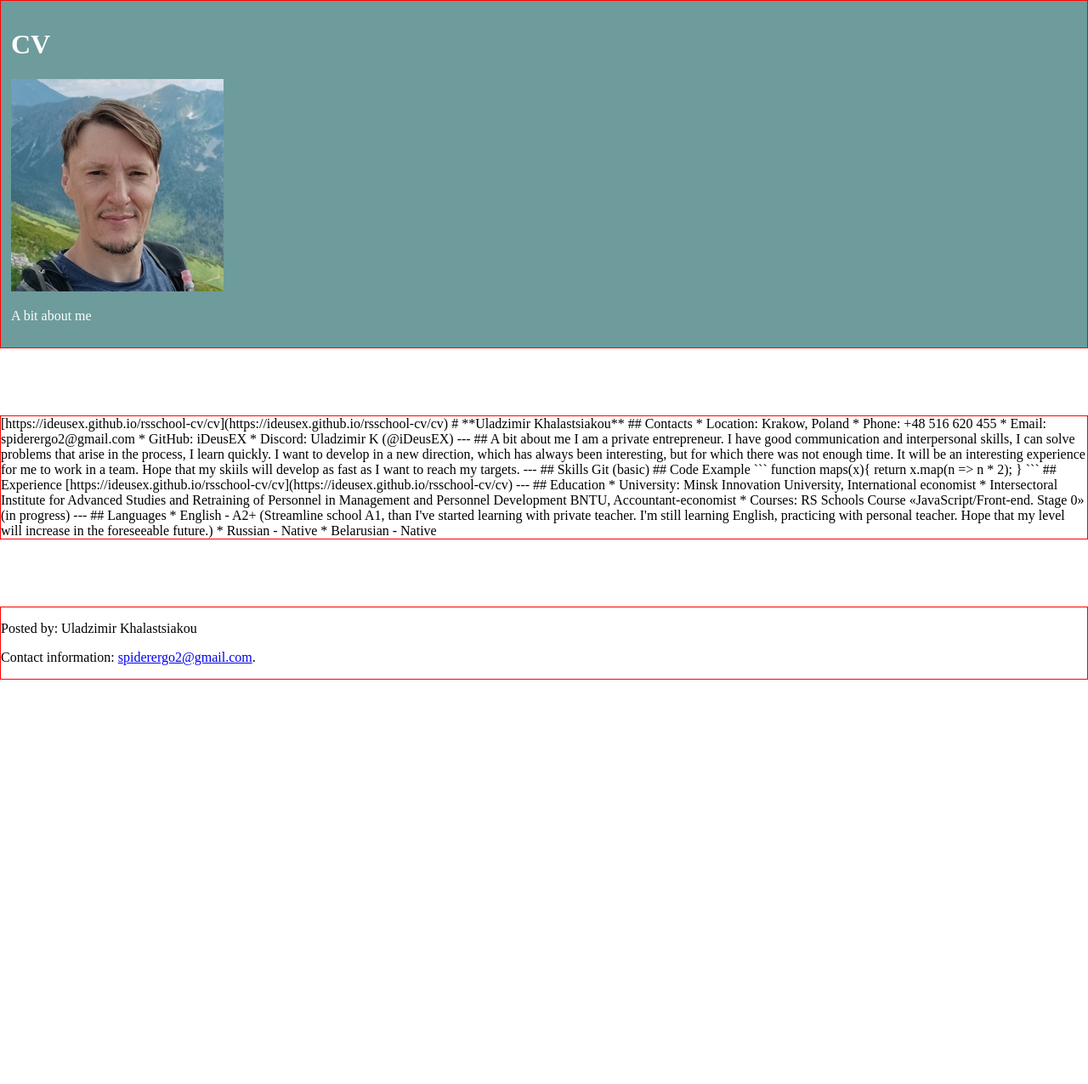
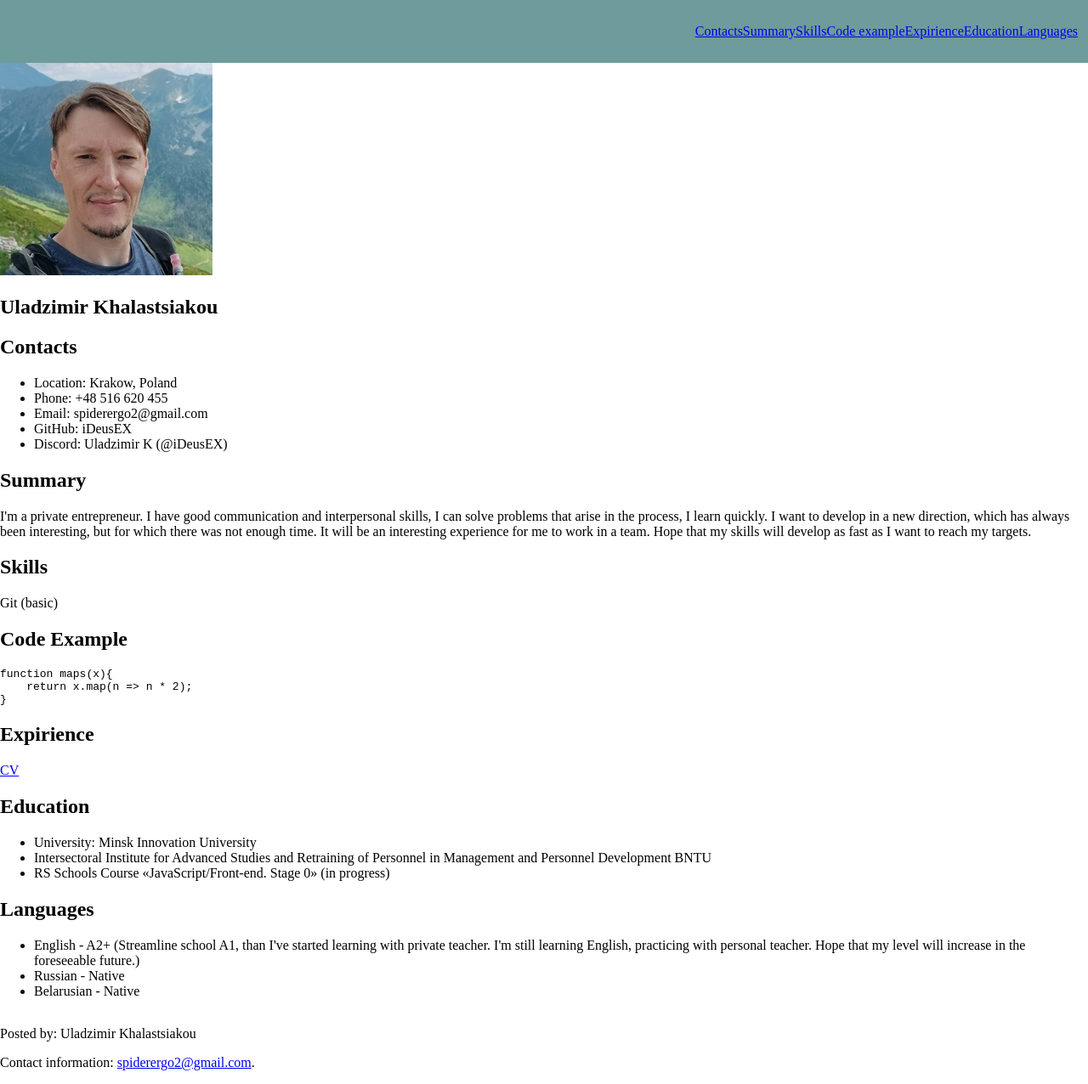
Before and after one commit to iDeusEX/rsschool-cv, a plain HTML site: page index.html in a window 1280 px wide. Shown: the whole page at 85% size. Before the commit the page ends 800 px from the top, so only its background shows below. Drawn offline with Linux system fonts and the light colour scheme.

Commit message:
feat: styles, add list,sections,links

````diff
--- a/index.html
+++ b/index.html
@@ -1,77 +1,87 @@
 <!DOCTYPE html>
 <html lang="en">
+
 <head>
     <meta charset="UTF-8">
     <meta name="viewport" content="width=device-width, initial-scale=1.0">
     <title>cv</title>
     <link rel="stylesheet" href="style.css">
     <link rel="icon" href="assets/img/favicon.ico">
-    <style>
-        header {
-            border: 1px solid red;
-        }
-        main {
-            border: 1px solid red;
-        }
-        footer {
-            border: 1px solid red;
-        }
-    </style>
-    <style>
-        .header {background: #6e9b9b; color: #fdfdfd; padding: 12px;}
-        .body {min-height: 100vh; margin: 0; padding: 0;
-            display: flex;
-            flex-direction: column;
-            justify-content: space-between;
-            }
-        .container {
-            max-width: 1440px;
-            margin: auto;
-        }
-    </style>
 </head>
+
 <body class="body">
     <header class="header">
         <div class="container">
-            <h1>CV</h1>
-            <img src="assets/img/cvphoto.jpg" alt="my photo">
-            <p>A bit about me</p>
+            <nav class="nav">
+                <ul class="nav-list">
+                  <li class="nav-item"><a href="#contacts" class="nav-link">Contacts</a></li>
+                  <li class="nav-item"><a href="#summary" class="nav-link">Summary</a></li>
+                  <li class="nav-item"><a href="#skills" class="nav-link">Skills</a></li>
+                  <li class="nav-item"><a href="#code example" class="nav-link">Code example</a></li>
+                  <li class="nav-item"><a href="#expirience" class="nav-link">Expirience</a></li>
+                  <li class="nav-item"><a href="#education" class="nav-link">Education</a></li>
+                  <li class="nav-item"><a href="#languages" class="nav-link">Languages</a></li>
+                </ul>
+              </nav>
+
         </div>
     </header>
     <main>
         <div class="container">
-            [https://ideusex.github.io/rsschool-cv/cv](https://ideusex.github.io/rsschool-cv/cv)
-            # **Uladzimir Khalastsiakou**
-            ## Contacts
-            * Location: Krakow, Poland
-            * Phone: +48 516 620 455
-            * Email: spiderergo2@gmail.com
-            * GitHub: iDeusEX
-            * Discord: Uladzimir K (@iDeusEX)
-            ---
-            ## A bit about me
-            I am a private entrepreneur. I have good communication and interpersonal skills, I can solve problems that arise in the process, I learn quickly. I want to develop in a new direction, which has always been interesting, but for which there was not enough time. It will be an interesting experience for me to work in a team. Hope that my skiils will develop as fast as I want to reach my targets.
-            ---
-            ## Skills
-            Git (basic)
-            ## Code Example
-            ```
-            function maps(x){
-                return x.map(n => n * 2);
-            }
-            ```
-            ## Experience
-            [https://ideusex.github.io/rsschool-cv/cv](https://ideusex.github.io/rsschool-cv/cv)
-            ---
-            ## Education
-            * University: Minsk Innovation University, International economist
-            * Intersectoral Institute for Advanced Studies and Retraining of Personnel in Management and Personnel Development BNTU, Accountant-economist
-            * Courses: RS Schools Course «JavaScript/Front-end. Stage 0» (in progress)
-            ---
-            ## Languages
-            * English - A2+ (Streamline school A1, than I've started learning with private teacher. I'm still learning English, practicing with personal teacher. Hope that my level will increase in the foreseeable future.)
-            * Russian - Native
-            * Belarusian - Native
+            <section class="profile">
+                <img src="assets/img/cvphoto.jpg" alt="my photo">
+                <div class="profile-title">
+                <h1 class="main-title">Uladzimir Khalastsiakou</h1>
+                </div>
+            </section>
+            <section class="section" id="contacts">
+                <h2 class="section-title">Contacts</h2>
+                <ul>
+                    <li>Location: Krakow, Poland</li>
+                    <li>Phone: +48 516 620 455</li>
+                    <li>Email: spiderergo2@gmail.com</li>
+                    <li>GitHub: iDeusEX</li>
+                    <li>Discord: Uladzimir K (@iDeusEX)</li>
+                </ul>
+            </section>
+            <section class="section" id="summary">
+                <h2 class="section-title">Summary</h2>
+                <p>
+                    I'm a private entrepreneur. I have good communication and interpersonal skills, I can solve problems that arise in the process, I learn quickly. I want to develop in a new direction, which has always been interesting, but for which there was not enough time. It will be an interesting experience for me to work in a team. Hope that my skills will develop as fast as I want to reach my targets.
+                </p>
+            </section>
+            <section class="section" id="skills">
+                <h2 class="section-title">Skills</h2>
+                <p>
+                    Git (basic)
+                </p>
+            </section>
+            <section class="section" id="code example">
+                <h2 class="section-title">Code Example</h2>
+<pre><code>function maps(x){
+    return x.map(n => n * 2);
+}</code></pre>
+            </section>
+            <section class="section" id="experience">
+                <h2 class="section-title">Expirience</h2>
+                <a href="https://ideusex.github.io/rsschool-cv/">CV</a>
+            </section>
+           <section class="section" id="education">
+                <h2 class="section-title">Education</h2>
+                <ul>
+                    <li>University: Minsk Innovation University</li>
+                    <li>Intersectoral Institute for Advanced Studies and Retraining of Personnel in Management and Personnel Development BNTU</li>
+                    <li>RS Schools Course «JavaScript/Front-end. Stage 0» (in progress)</li>
+                </ul>
+           </section>
+           <section class="section" id="languages">
+                <h2 class="section-title">Languages</h2>
+                <ul>
+                    <li>English - A2+ (Streamline school A1, than I've started learning with private teacher. I'm still learning English, practicing with personal teacher. Hope that my level will increase in the foreseeable future.)</li>
+                    <li>Russian - Native</li>
+                    <li>Belarusian - Native</li>
+                </ul>
+           </section>
         </div>
     </main>
     <footer>
@@ -82,4 +92,5 @@
         </div>
     </footer>
 </body>
+
 </html>
--- a/style.css
+++ b/style.css
@@ -1,3 +1,7 @@
+
+html {
+  scroll-behavior: smooth;
+}
 @font-face {
   font-family: 'Inter';
   src: url("assets/fonts/Inter-Thin.otf");
@@ -16,3 +20,19 @@
 * {
   box-sizing: border-box;
 }
+.header {background: #6e9b9b; color: #fdfdfd; padding: 12px;}
+.body {min-height: 100vh; margin: 0; padding: 0;
+  display: flex;
+  flex-direction: column;
+  justify-content: space-between;
+  }
+.container {
+  max-width: 1440px;
+  margin: auto;
+  }
+.nav-list {
+  display: flex;
+  justify-content: flex-end;
+  align-items: center;
+  list-style: none;
+}
````
